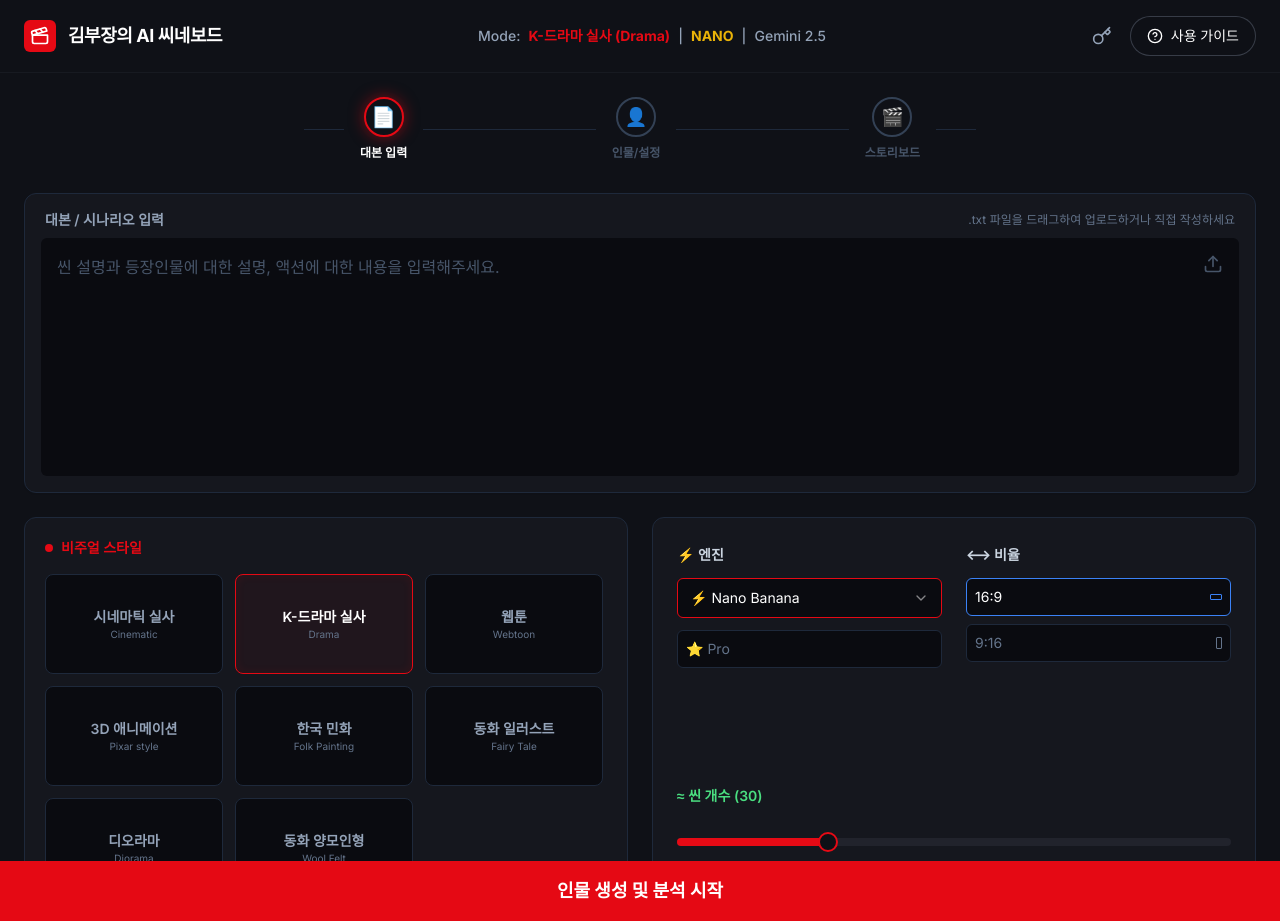
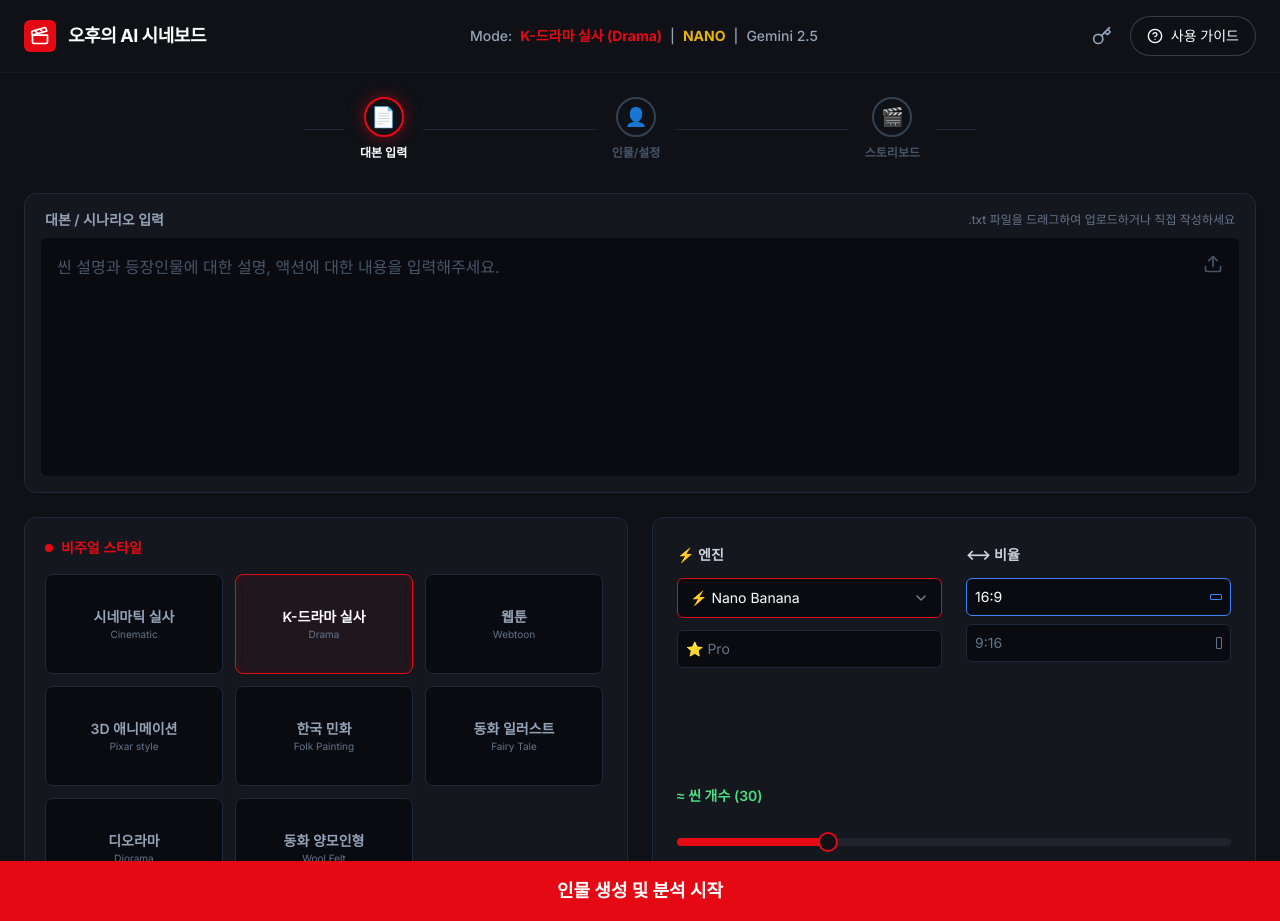
Before and after one commit to sumjineye-dotcom/youtubeCINEMA, a Next.js app: page / in a window 1280 px wide. Built offline with nearby package versions, Linux system fonts and the light colour scheme.

Commit message:
feat: Update application title to 오후의 AI 시네보드

```diff
--- a/app/layout.tsx
+++ b/app/layout.tsx
@@ -6,7 +6,7 @@ import { cn } from "@/lib/utils";
 const inter = Inter({ subsets: ["latin"] });
 
 export const metadata: Metadata = {
-  title: "김부장의 AI 씨네보드",
+  title: "오후의 AI 시네보드",
   description: "AI Video Storyboard Generator",
 };
 
--- a/components/layout/Header.tsx
+++ b/components/layout/Header.tsx
@@ -20,7 +20,7 @@ export default function Header() {
                         <Clapperboard className="text-white w-5 h-5" />
                     </div>
                     <span className="font-bold text-lg tracking-tight text-white">
-                        김부장의 AI 씨네보드
+                        오후의 AI 시네보드
                     </span>
                 </div>
 
```
